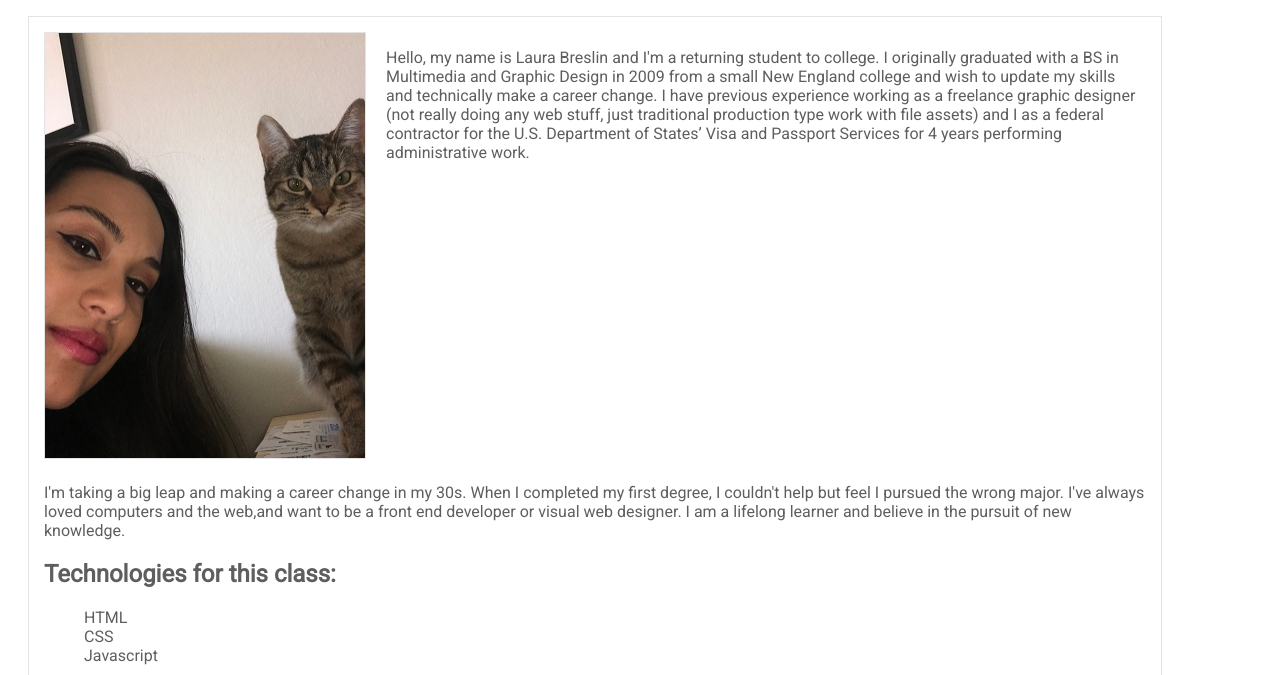
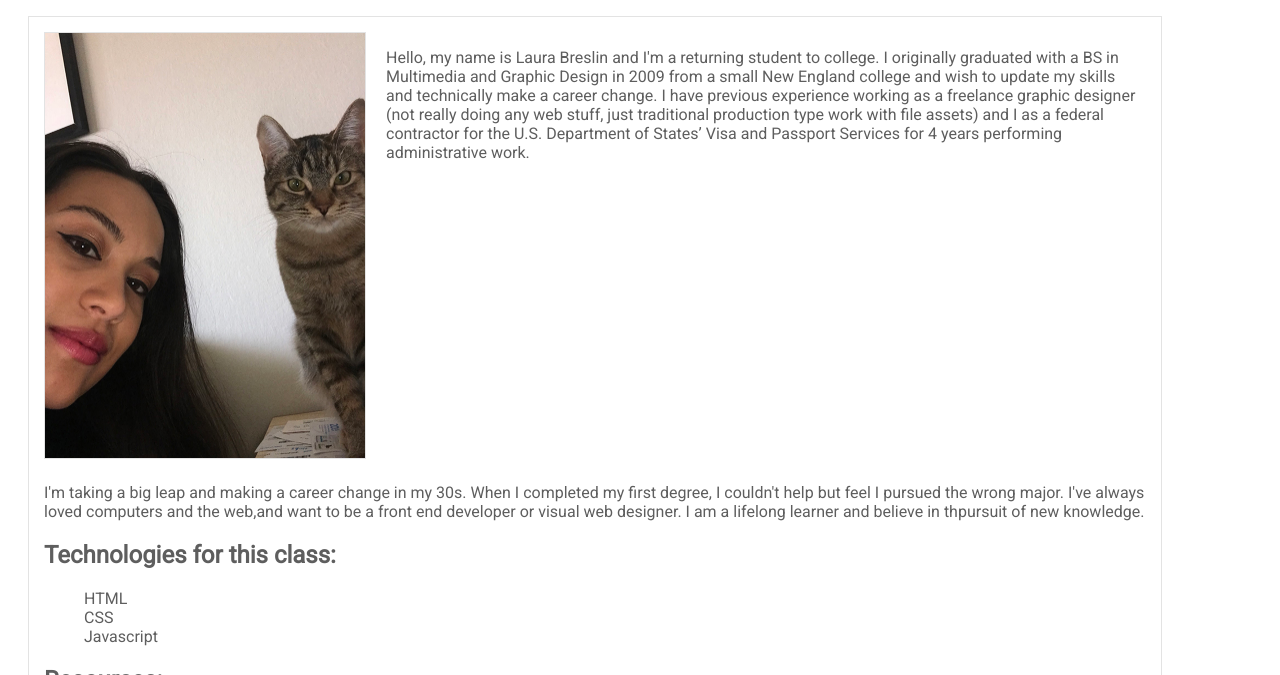
Before and after one commit to Knerbie/CIS128-Homework1, a plain HTML site: page index.html in a window 1280 px wide. Shown: the part 125-800 px from the top of the page. Drawn offline with Linux system fonts and the light colour scheme.

```diff
--- a/index.html
+++ b/index.html
@@ -29,7 +29,7 @@
             <p>I'm taking a big leap and making a career change in my 30s. When I completed my
                 first degree, I couldn't help but feel I pursued the wrong major. I've always loved computers and the
                 web,and want to be a front end developer or visual web designer. I am a lifelong learner and believe in
-                the pursuit of new knowledge.</p>
+                thpursuit of new knowledge.</p>
 
             <h2>Technologies for this class:</h2>
             <ul>
```
Also changed, not shown: 1 other file.
